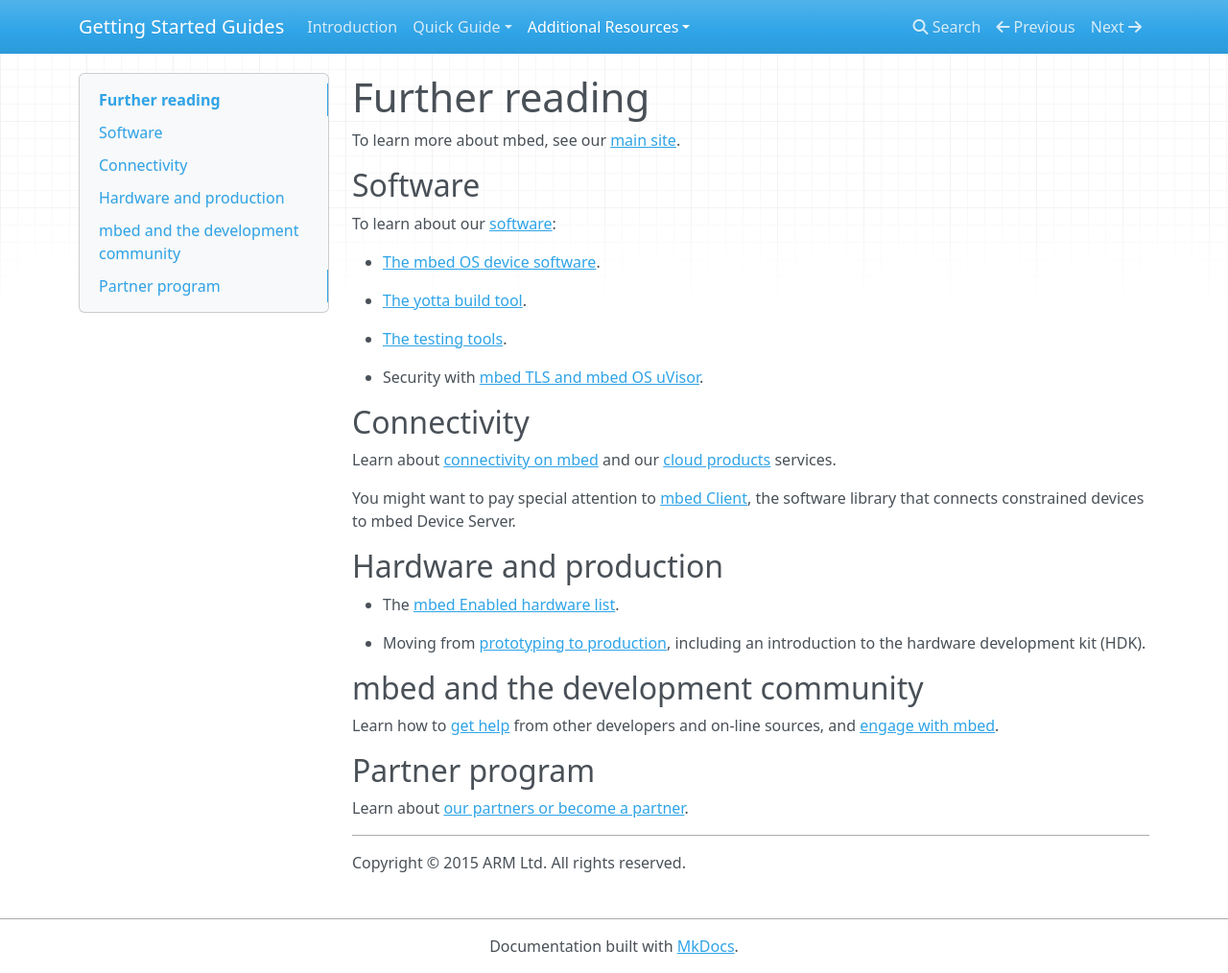
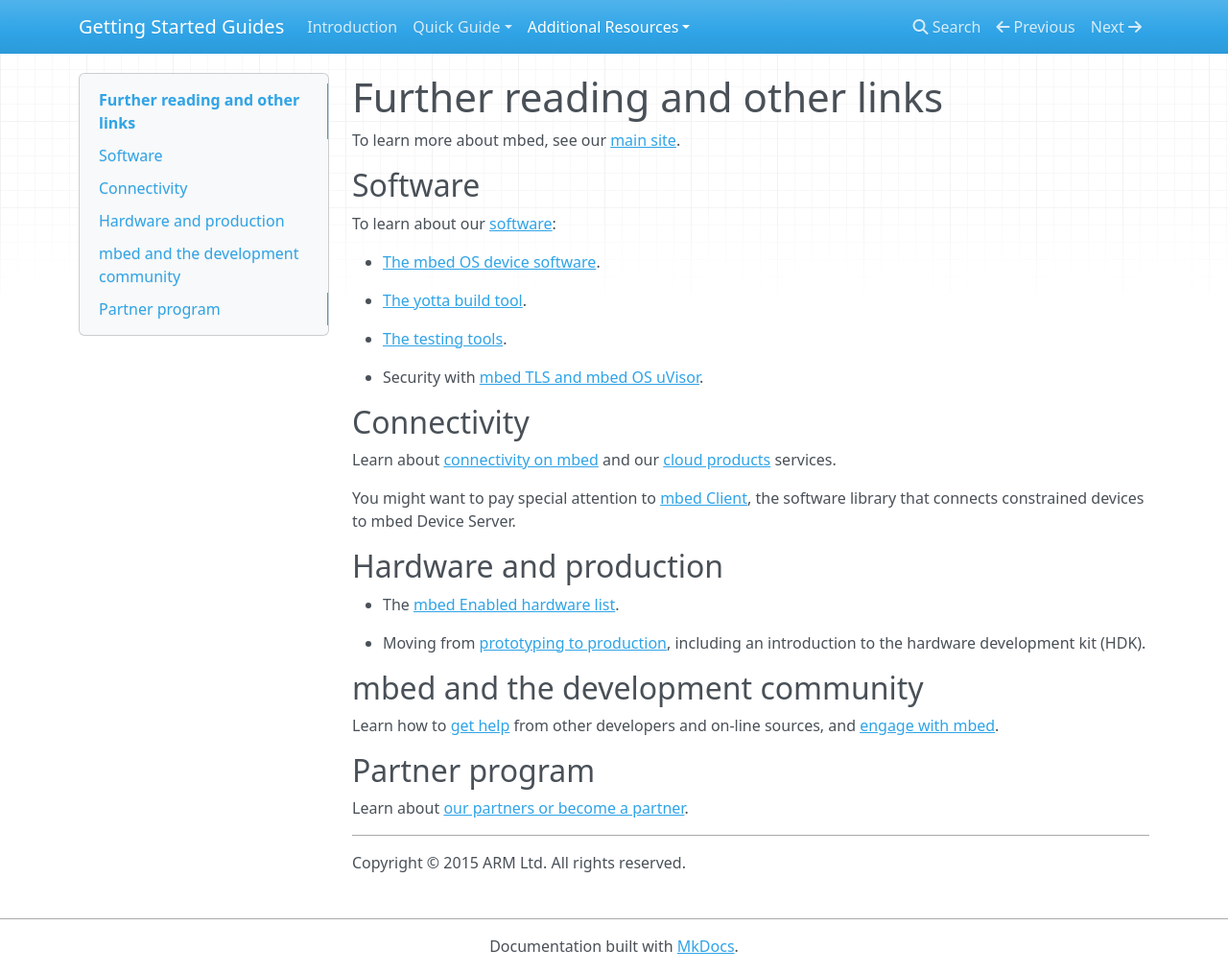
Before and after one commit to ARMmbed/GettingStartedmbedOS, an MkDocs documentation site: the page built from Docs/FurtherReading.md, in a window 1280 px wide and 1014 px high. Shown: the whole window at 96% size. Built offline with MkDocs 1.6.1, drawn with Linux system fonts in a browser that asks for light colours; nearby versions of some CDN libraries; old or Windows-style settings are respelled for this version of MkDocs.

Commit message:
New title

```diff
--- a/Docs/FurtherReading.md
+++ b/Docs/FurtherReading.md
@@ -1,4 +1,4 @@
-# Further reading
+# Further reading and other links
 
 To learn more about mbed, see our [main site](http://mbed.com).
 
```
